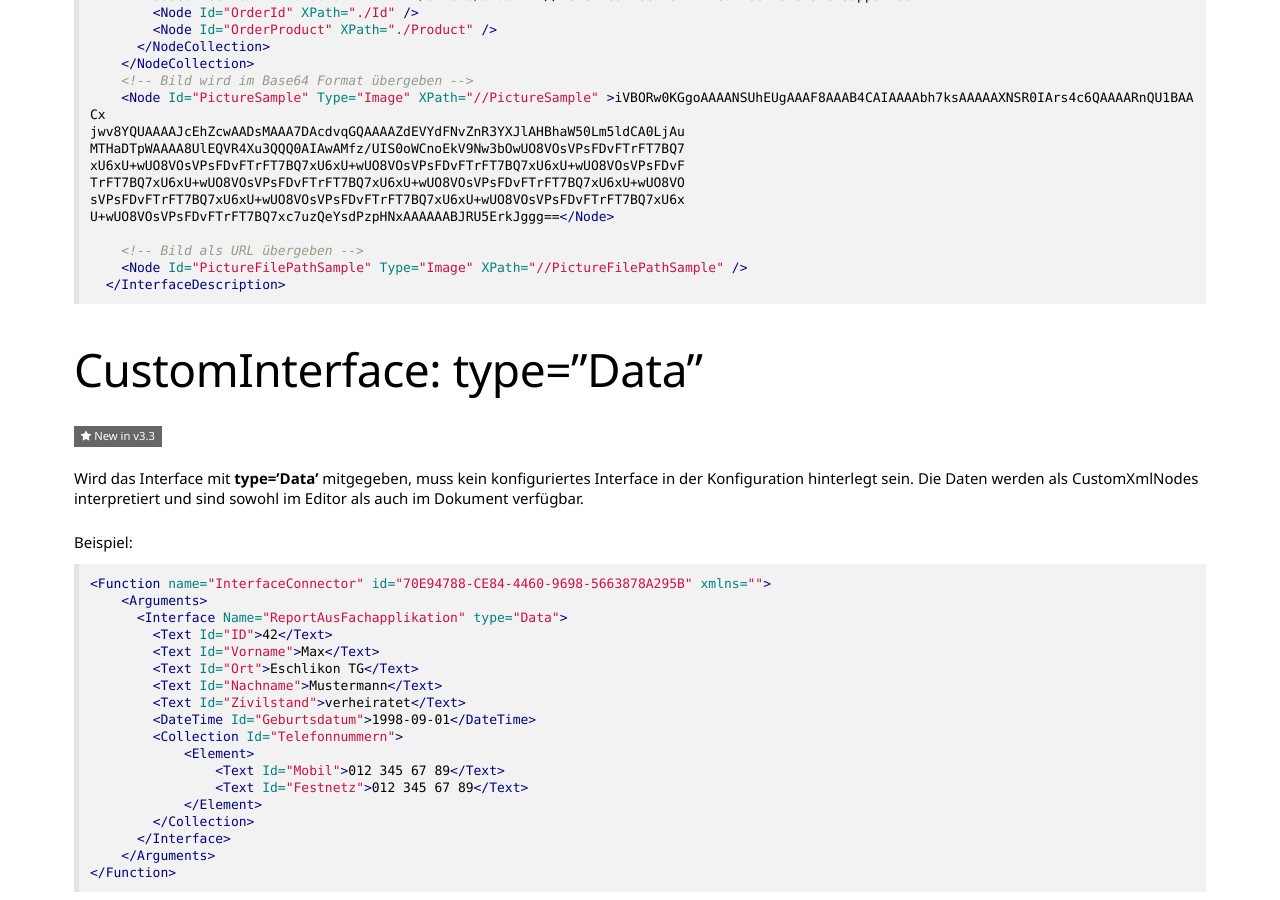
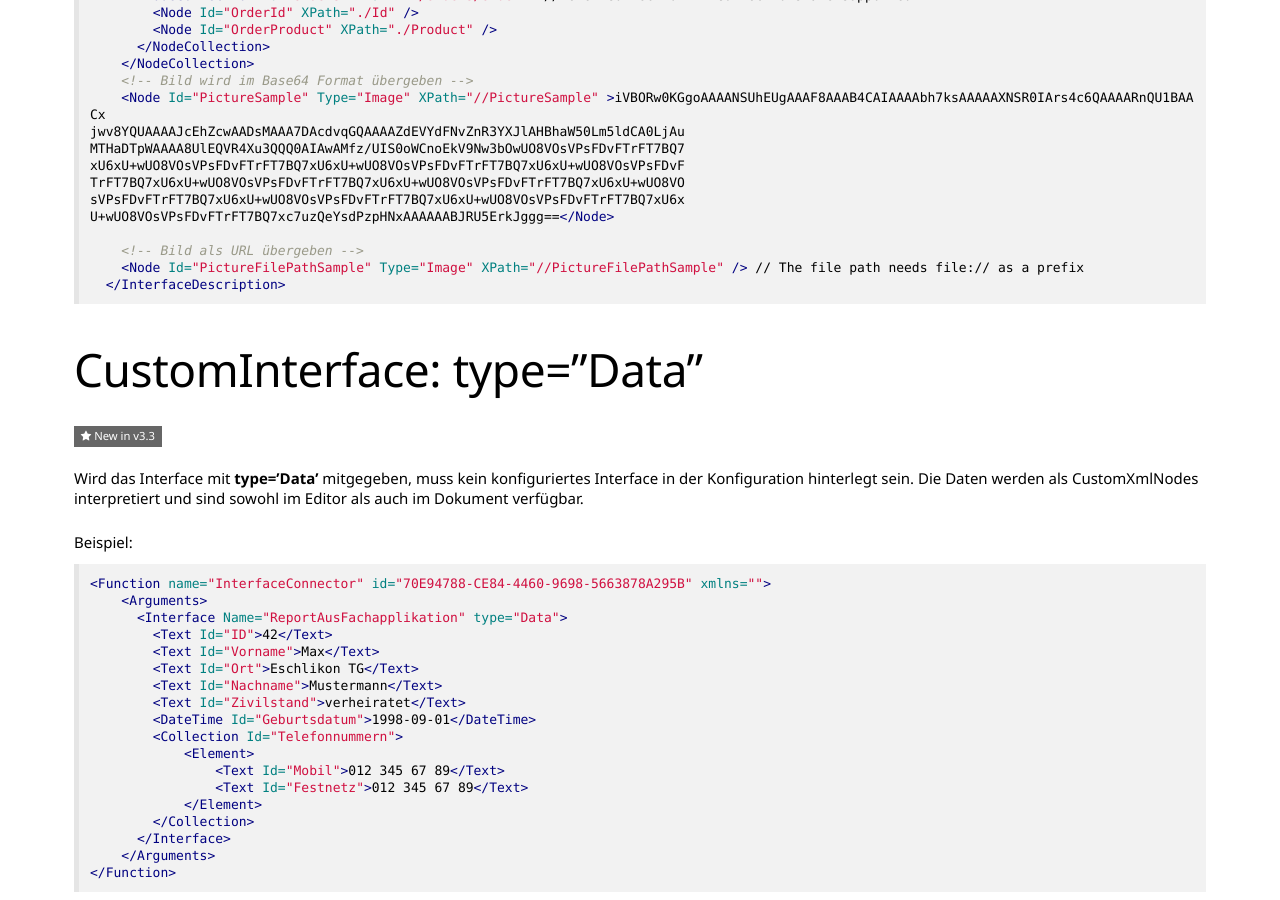
Before and after one commit to primesoft-group/oneoffixx-docs, a Jekyll site: the page built from _pages/connect/de/connect-functions-custominterfaceconnector.md, in a window 1280 px wide and 900 px high, scrolled down 2083 px. Built offline with Jekyll 4.4.1, drawn with Linux system fonts in a browser that asks for light colours; nearby versions of some CDN libraries; some web fonts are replaced.

Commit message:
Update connect-functions-custominterfaceconnector.md

````diff
--- a/_pages/connect/de/connect-functions-custominterfaceconnector.md
+++ b/_pages/connect/de/connect-functions-custominterfaceconnector.md
@@ -109,7 +109,7 @@ sVPsFDvFTrFT7BQ7xU6xU+wUO8VOsVPsFDvFTrFT7BQ7xU6xU+wUO8VOsVPsFDvFTrFT7BQ7xU6x
 U+wUO8VOsVPsFDvFTrFT7BQ7xc7uzQeYsdPzpHNxAAAAAABJRU5ErkJggg==</Node>
 
     <!-- Bild als URL übergeben -->
-    <Node Id="PictureFilePathSample" Type="Image" XPath="//PictureFilePathSample" />
+    <Node Id="PictureFilePathSample" Type="Image" XPath="//PictureFilePathSample" /> // The file path needs file:// as a prefix
   </InterfaceDescription>
 ```
 
````
